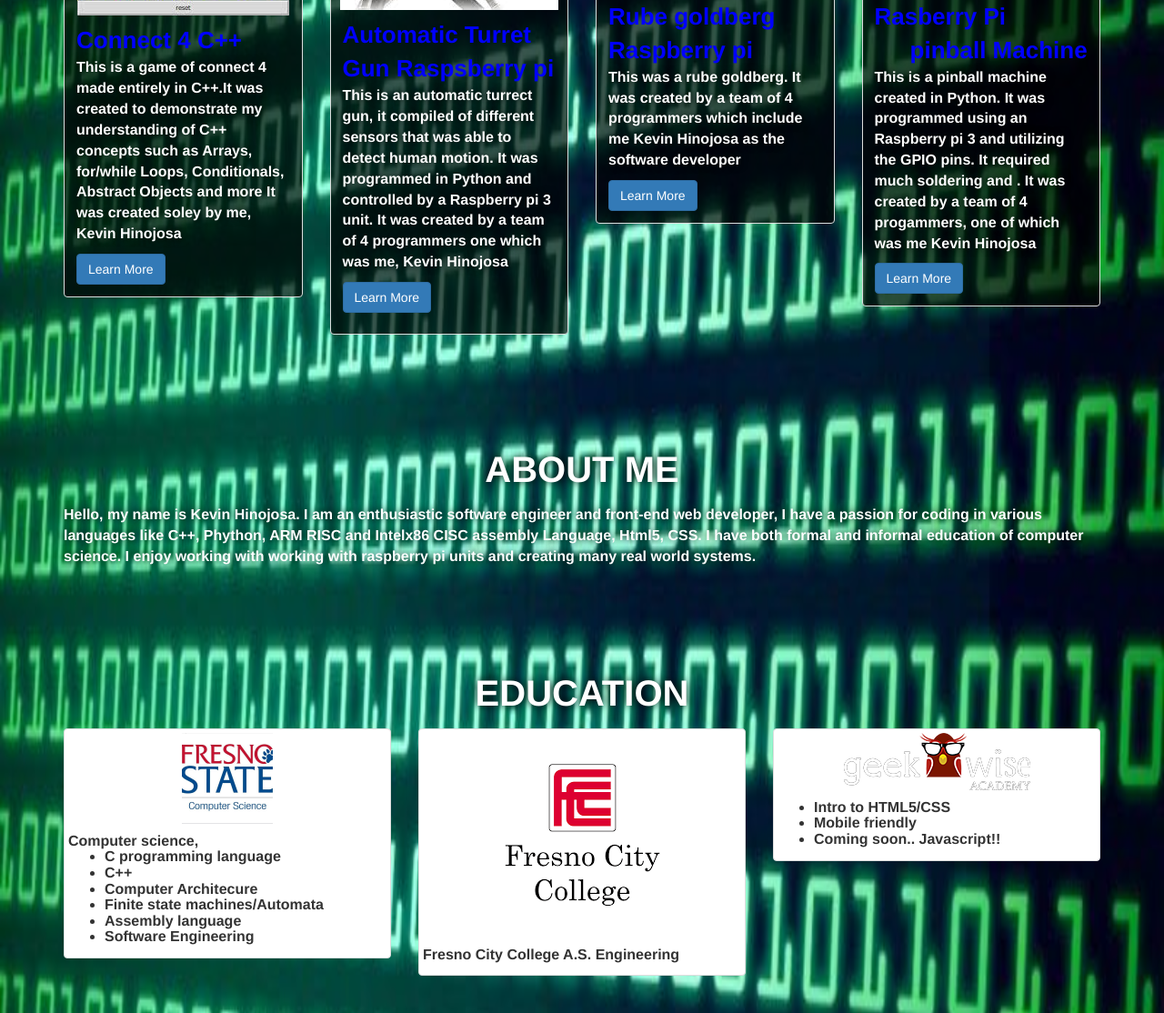
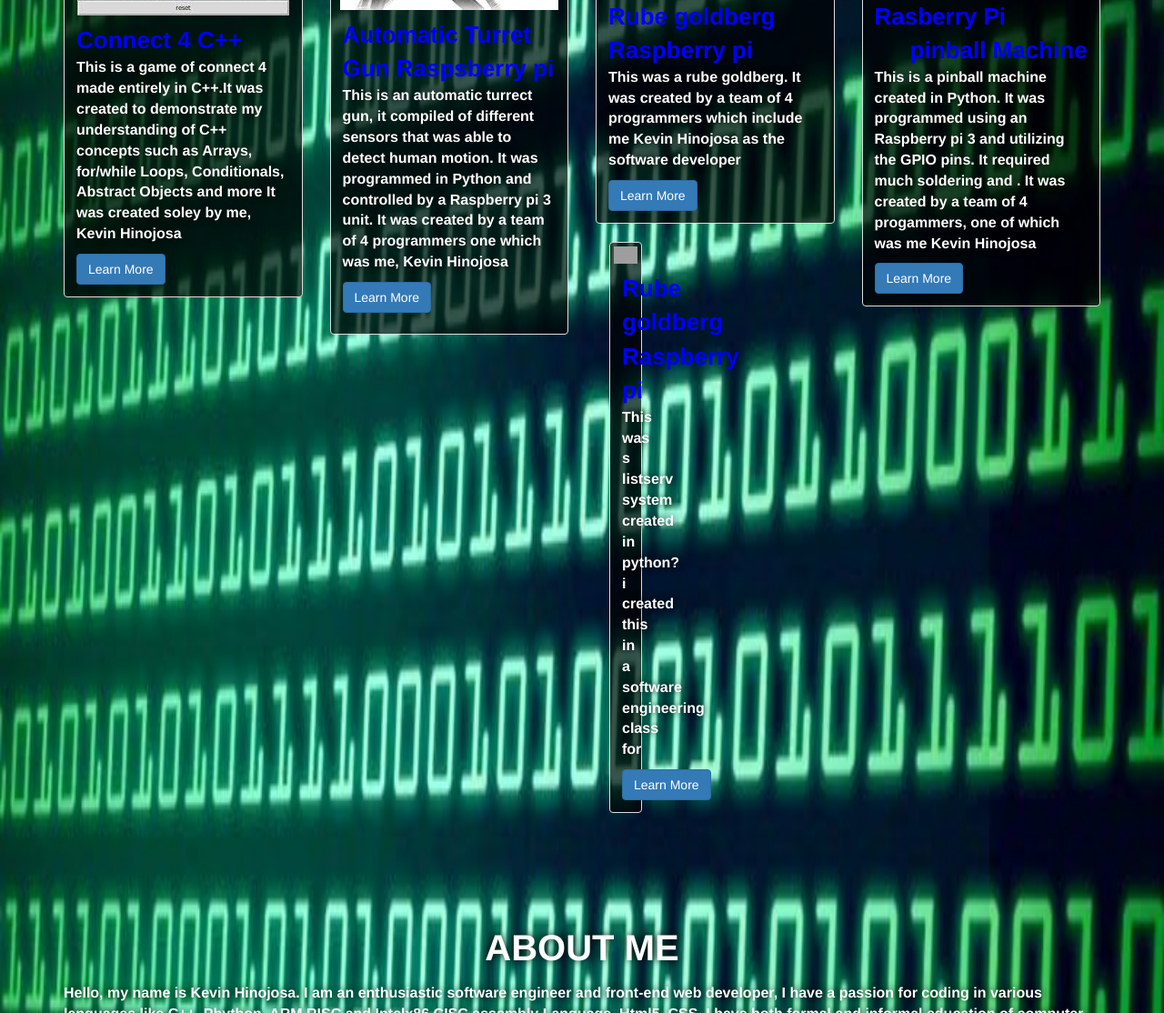
Before and after one commit to kevi123/kevi123.github.io, a plain HTML site: page index.html in a window 1280 px wide. Shown: the part 671-1785 px from the top of the page at 91% size. Drawn offline with Linux system fonts and the light colour scheme; grey boxes are pictures that could not be loaded.

Commit message:
added extra project

```diff
--- a/index.html
+++ b/index.html
@@ -47,7 +47,7 @@
           <li><a href="#aboutSection">About Me</a></li>
           <li><a href="#contactSection">Contact</a></li>
           <li><a href="#">My Github</a></li>
-          <li><a href="#">My eStore</a></li>
+          <li><a href="https://offerup.com/p/7217360/">My eStore</a></li>
         </ul>
       </div><!-- /.navbar-collapse -->
     </div><!--containfluid-->
@@ -100,6 +100,17 @@
       </div>
     </div>
 
+    <div class="col-xs-6 col-sm-6 col-md-4 col-lg-3">
+      <div class="thumbnail backgroundnone">
+        <img class="imgVertical" src="img/rube.jpg" alt="ListServ">
+        <div class="caption">
+          <a class="projecttitle" href="https://docs.google.com/document/d/1-rjkV0bMN8kW4kC77g1WI7x-d1WN_xjDwHNK_MrWhkg/edit?usp=sharing">Rube goldberg Raspberry pi</a>
+          <p class="colorwhite bold"> This was s listserv system created in python? i created this in a software engineering class for </p>
+          <a href="https://docs.google.com/document/d/1-rjkV0bMN8kW4kC77g1WI7x-d1WN_xjDwHNK_MrWhkg/edit?usp=sharing" class="btn btn-primary" role="button">Learn More</a>
+            <!-- <a href="#" class="btn btn-default" role="button">Button</a> -->
+        </div>
+      </div>
+    </div>
   </div>
   <div class="col-xs-6 col-sm-6 col-md-4 col-lg-3">
     <div class="thumbnail backgroundnone">
```
